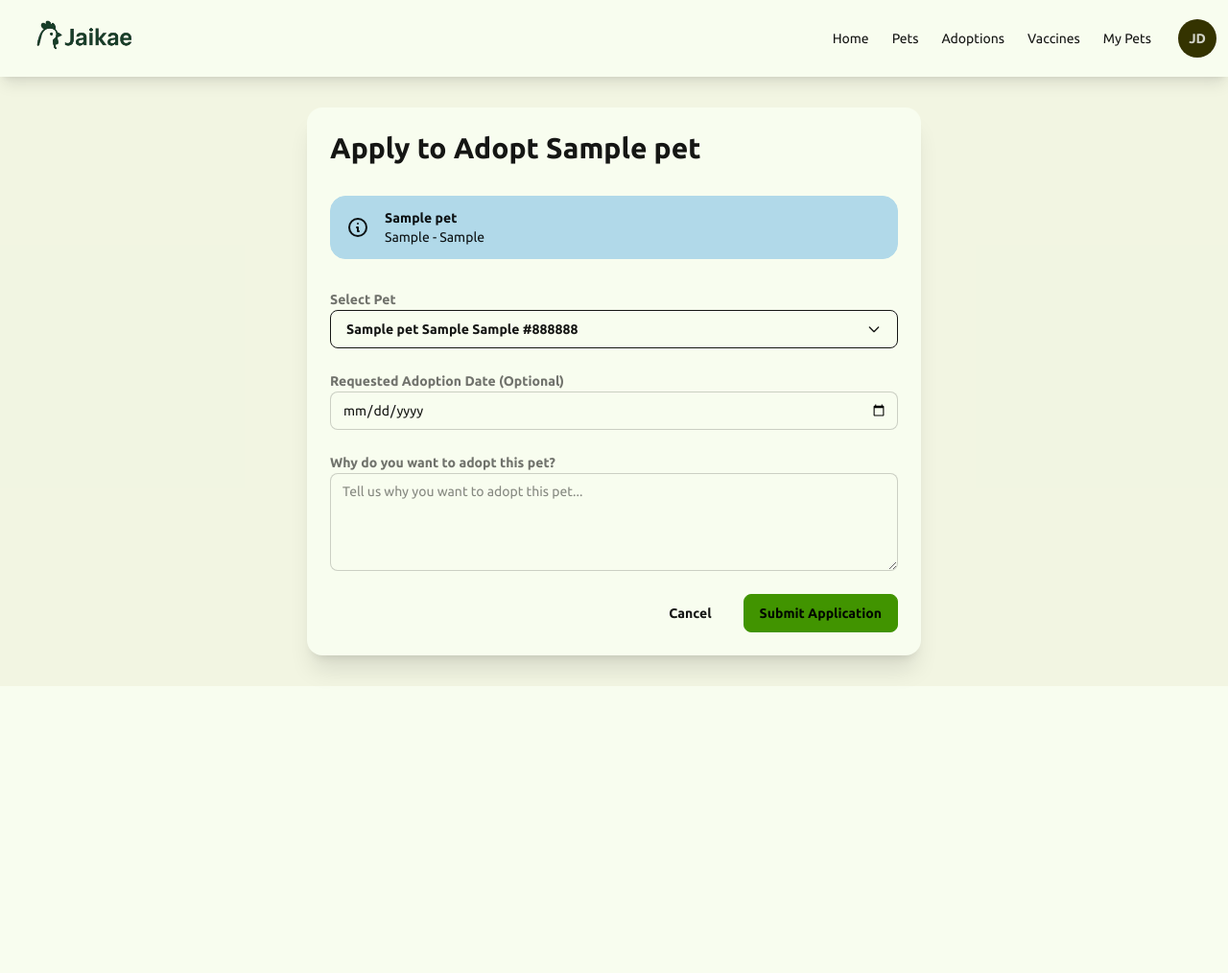
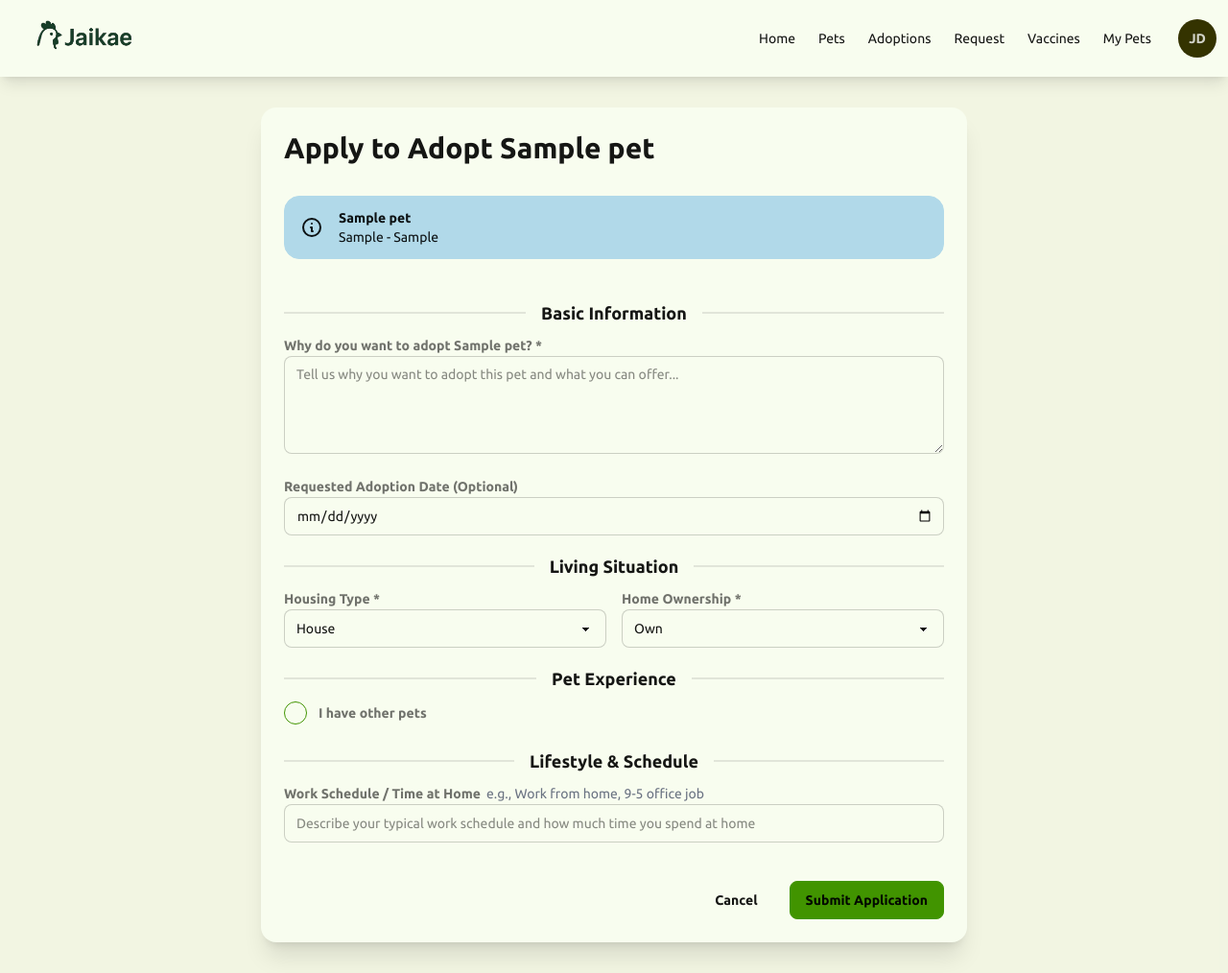
Before and after one commit to ExxiDauS/Jaikae, a Django app: page /adoptions/apply/1/ in a window 1280 px wide. Shown: the whole page at 96% size. Before the commit the page ends 715 px from the top, so only its background shows below. Run offline with Django 5.2, Linux system fonts and the light colour scheme; a user stored in the database is signed in; tables that the repository leaves empty hold one stand-in row (values such as "Sample post"); some libraries are stand-ins or nearby versions.

Commit message:
feat: Changes how adoption workflow work.

```diff
--- a/adoptions/forms.py
+++ b/adoptions/forms.py
@@ -6,7 +6,21 @@ from pets.models import Pet
 class AdoptionApplicationForm(forms.ModelForm):
     class Meta:
         model = AdoptionApplication
-        fields = ["pet", "notes", "requested_date"]
+        fields = [
+            "pet",
+            "notes",
+            "requested_date",
+            "housing_type",
+            "home_ownership",
+            "has_other_pets",
+            "other_pets_details",
+            "work_schedule",
+        ]
+        widgets = {
+            "notes": forms.Textarea(attrs={"rows": 4}),
+            "other_pets_details": forms.Textarea(attrs={"rows": 3}),
+            "requested_date": forms.DateInput(attrs={"type": "date"}),
+        }
 
     def __init__(self, *args, pet_id=None, **kwargs):
         super().__init__(*args, **kwargs)
@@ -16,3 +30,8 @@ class AdoptionApplicationForm(forms.ModelForm):
         if pet_id:
             self.fields["pet"].initial = pet_id
             self.fields["pet"].disabled = True
+
+        # Make certain fields required
+        self.fields["notes"].required = True
+        self.fields["housing_type"].required = True
+        self.fields["home_ownership"].required = True
--- a/adoptions/urls.py
+++ b/adoptions/urls.py
@@ -2,7 +2,6 @@ from django.urls import path
 from . import views
 
 urlpatterns = [
-    path("apply/", views.apply_for_adoption, name="apply_adoption"),
     path("apply/<int:pet_id>/", views.apply_for_adoption, name="apply_adoption_pet"),
     path("my-applications/", views.my_applications, name="my_applications"),
     path("manage/", views.manage_applications, name="manage_applications"),
--- a/adoptions/views.py
+++ b/adoptions/views.py
@@ -4,6 +4,7 @@ from django.contrib import messages
 from .models import AdoptionApplication
 from .forms import AdoptionApplicationForm
 from pets.models import Pet
+from users.models import User
 
 
 @login_required
@@ -17,11 +18,12 @@ def apply_for_adoption(request, pet_id=None):
 
         if form.is_valid():
             application = form.save(commit=False)
-            application.user = request.user
+            custom_user = User.objects.get(id=request.user.id)
+            application.user = custom_user
 
             # Check duplicate
             if AdoptionApplication.objects.filter(
-                user=request.user, pet=application.pet, status="Pending"
+                user=custom_user, pet=application.pet, status="Pending"
             ).exists():
                 messages.warning(
                     request, "You already have a pending application for this pet."
@@ -46,8 +48,9 @@ def apply_for_adoption(request, pet_id=None):
 
 @login_required
 def my_applications(request):
+    custom_user = User.objects.get(id=request.user.id)
     applications = (
-        AdoptionApplication.objects.filter(user=request.user)
+        AdoptionApplication.objects.filter(user=custom_user)
         .select_related("pet")
         .order_by("-created_at")
     )
@@ -63,18 +66,16 @@ def my_applications(request):
 
 @login_required
 def manage_applications(request):
-    # Get applications for pets owned by current user
-    applications = (
-        AdoptionApplication.objects.filter(pet__owner=request.user)
-        .select_related("pet", "user")
-        .order_by("-created_at")
-    )
+    custom_user = User.objects.get(id=request.user.id)
+    my_pet = Pet.objects.filter(user=custom_user)
+    my_applications = AdoptionApplication.objects.filter(pet__in=my_pet)
+    print(request.user.id, custom_user.first_name)
 
     return render(
         request,
         "adoptions/manage_applications.html",
         {
-            "applications": applications,
+            "applications": my_applications,
         },
     )
 
@@ -133,7 +134,8 @@ def reject_application(request, pk):
 
 @login_required
 def adoption_application_detail(request, pk):
-    application = get_object_or_404(AdoptionApplication, id=pk, user=request.user)
+    custom_user = User.objects.get(id=request.user.id)
+    application = get_object_or_404(AdoptionApplication, id=pk, user=custom_user)
 
     context = {
         "application": application,
--- a/static/css/output.css
+++ b/static/css/output.css
@@ -8,13 +8,13 @@
     --font-mono: ui-monospace, SFMono-Regular, Menlo, Monaco, Consolas, 'Liberation Mono', 'Courier New',
     monospace;
     --color-red-600: oklch(57.7% 0.245 27.325);
+    --color-green-200: oklch(92.5% 0.084 155.995);
     --color-gray-500: oklch(55.1% 0.027 264.364);
     --color-black: #000;
     --color-white: #fff;
     --spacing: 0.25rem;
     --container-md: 28rem;
     --container-lg: 32rem;
-    --container-2xl: 42rem;
     --container-3xl: 48rem;
     --container-4xl: 56rem;
     --container-6xl: 72rem;
@@ -1207,14 +1207,6 @@
         top: auto;
         bottom: calc(0.25rem * 0);
       }
-    }
-  }
-  .dropdown-bottom {
-    --anchor-v: bottom;
-    .dropdown-content {
-      top: 100%;
-      bottom: auto;
-      transform-origin: top;
     }
   }
   .top-2 {
@@ -1842,9 +1834,6 @@
   .h-full {
     height: 100%;
   }
-  .max-h-60 {
-    max-height: calc(var(--spacing) * 60);
-  }
   .max-h-screen {
     max-height: 100vh;
   }
@@ -1887,9 +1876,6 @@
   .w-full {
     width: 100%;
   }
-  .max-w-2xl {
-    max-width: var(--container-2xl);
-  }
   .max-w-3xl {
     max-width: var(--container-3xl);
   }
@@ -1952,6 +1938,9 @@
   }
   .justify-end {
     justify-content: flex-end;
+  }
+  .justify-start {
+    justify-content: flex-start;
   }
   .gap-2 {
     gap: calc(var(--spacing) * 2);
@@ -2013,9 +2002,6 @@
       margin-inline-start: calc(calc(var(--spacing) * 3) * var(--tw-space-x-reverse));
       margin-inline-end: calc(calc(var(--spacing) * 3) * calc(1 - var(--tw-space-x-reverse)));
     }
-  }
-  .overflow-auto {
-    overflow: auto;
   }
   .overflow-hidden {
     overflow: hidden;
@@ -2081,6 +2067,12 @@
     border-bottom-style: var(--tw-border-style);
     border-bottom-width: 1px;
   }
+  .badge-ghost {
+    border-color: var(--color-base-200);
+    background-color: var(--color-base-200);
+    color: var(--color-base-content);
+    background-image: none;
+  }
   .alert-error {
     border-color: var(--color-error);
     color: var(--color-error-content);
@@ -2122,9 +2114,6 @@
   .bg-primary {
     background-color: var(--color-primary);
   }
-  .bg-red-600 {
-    background-color: var(--color-red-600);
-  }
   .bg-warning\/20 {
     background-color: var(--color-warning);
     @supports (color: color-mix(in lab, red, red)) {
@@ -2200,9 +2189,6 @@
       --size: calc(var(--size-selector, 0.25rem) * 5);
     }
   }
-  .p-2 {
-    padding: calc(var(--spacing) * 2);
-  }
   .p-4 {
     padding: calc(var(--spacing) * 4);
   }
@@ -2307,6 +2293,10 @@
   }
   .whitespace-pre-wrap {
     white-space: pre-wrap;
+  }
+  .checkbox-primary {
+    color: var(--color-primary-content);
+    --input-color: var(--color-primary);
   }
   .text-base-100 {
     color: var(--color-base-100);
@@ -2550,6 +2540,16 @@
     &:hover {
       @media (hover: hover) {
         background-color: var(--color-base-200);
+      }
+    }
+  }
+  .hover\:bg-green-200\/85 {
+    &:hover {
+      @media (hover: hover) {
+        background-color: color-mix(in srgb, oklch(92.5% 0.084 155.995) 85%, transparent);
+        @supports (color: color-mix(in lab, red, red)) {
+          background-color: color-mix(in oklab, var(--color-green-200) 85%, transparent);
+        }
       }
     }
   }
--- a/templates/adoptions/apply.html
+++ b/templates/adoptions/apply.html
@@ -4,18 +4,13 @@
 {% block title %}Apply for Adoption{% endblock %}
 
 {% block content %}
-<div class="container mx-auto px-4 py-8 max-w-2xl">
+<div class="container mx-auto px-4 py-8 max-w-3xl">
   <div class="card bg-base-100 shadow-xl">
     <div class="card-body">
       <h2 class="card-title text-3xl mb-6">
-        {% if pet %}
-          Apply to Adopt {{ pet.name }}
-        {% else %}
-          Apply for Adoption
-        {% endif %}
+        Apply to Adopt {{ pet.name }}
       </h2>
 
-      {% if pet %}
       <div class="alert alert-info mb-6">
         <svg xmlns="http://www.w3.org/2000/svg" fill="none" viewBox="0 0 24 24" class="stroke-current shrink-0 w-6 h-6">
           <path stroke-linecap="round" stroke-linejoin="round" stroke-width="2" d="M13 16h-1v-4h-1m1-4h.01M21 12a9 9 0 11-18 0 9 9 0 0118 0z"></path>
@@ -25,50 +20,27 @@
           <p class="text-sm">{{ pet.species }} - {{ pet.breed }}</p>
         </div>
       </div>
-      {% endif %}
 
       <form method="post" class="space-y-6">
         {% csrf_token %}
 
+        <!-- Hidden pet field -->
+        <input type="hidden" name="pet" value="{{ pet.id }}">
+
+        <!-- Basic Information Section -->
+        <div class="divider text-lg font-semibold">Basic Information</div>
+
         <div class="form-control">
           <label class="label">
-            <span class="label-text font-semibold">Select Pet</span>
+            <span class="label-text font-semibold">
+              Why do you want to adopt {{ pet.name }}? *
+            </span>
           </label>
-          <div class="dropdown dropdown-bottom w-full">
-            <div tabindex="0" role="button" class="btn btn-outline w-full justify-between">
-              <span id="selected-pet-text">
-                {% if form.pet.value %}
-                  {% for choice in form.pet.field.choices %}
-                    {% if choice.0 == form.pet.value %}
-                      {{ choice.1 }}
-                    {% endif %}
-                  {% endfor %}
-                {% else %}
-                  Choose a pet...
-                {% endif %}
-              </span>
-              <svg class="w-4 h-4" fill="none" stroke="currentColor" viewBox="0 0 24 24">
-                <path stroke-linecap="round" stroke-linejoin="round" stroke-width="2" d="M19 9l-7 7-7-7"></path>
-              </svg>
-            </div>
-            <ul tabindex="0" class="dropdown-content z-[1] menu p-2 shadow bg-base-100 rounded-box w-full mt-2 max-h-60 overflow-auto">
-              {% for choice in form.pet.field.choices %}
-                {% if choice.0 %}
-                  <li>
-                    <a onclick="selectPet('{{ choice.0 }}', '{{ choice.1|escapejs }}')">
-                      {{ choice.1 }}
-                    </a>
-                  </li>
-                {% endif %}
-              {% endfor %}
-            </ul>
-          </div>
-          <!-- Hidden select for form submission -->
-          {% render_field form.pet class="hidden" id="pet-select" %}
-          {% if form.pet.errors %}
+          {% render_field form.notes rows="4" placeholder="Tell us why you want to adopt this pet and what you can offer..." class="textarea textarea-bordered w-full" %}
+          {% if form.notes.errors %}
             <label class="label">
               <span class="label-text-alt text-error">
-                {{ form.pet.errors.0 }}
+                {{ form.notes.errors.0 }}
               </span>
             </label>
           {% endif %}
@@ -90,24 +62,102 @@
           {% endif %}
         </div>
 
+        <!-- Living Situation Section -->
+        <div class="divider text-lg font-semibold">Living Situation</div>
+
+        <div class="grid grid-cols-1 md:grid-cols-2 gap-4">
+          <div class="form-control">
+            <label class="label">
+              <span class="label-text font-semibold">Housing Type *</span>
+            </label>
+            {% render_field form.housing_type class="select select-bordered w-full" %}
+            {% if form.housing_type.errors %}
+              <label class="label">
+                <span class="label-text-alt text-error">
+                  {{ form.housing_type.errors.0 }}
+                </span>
+              </label>
+            {% endif %}
+          </div>
+
+          <div class="form-control">
+            <label class="label">
+              <span class="label-text font-semibold">Home Ownership *</span>
+            </label>
+            {% render_field form.home_ownership class="select select-bordered w-full" %}
+            {% if form.home_ownership.errors %}
+              <label class="label">
+                <span class="label-text-alt text-error">
+                  {{ form.home_ownership.errors.0 }}
+                </span>
+              </label>
+            {% endif %}
+          </div>
+        </div>
+
+        <!-- Pet Experience Section -->
+        <div class="divider text-lg font-semibold">Pet Experience</div>
+
         <div class="form-control">
-          <label class="label">
+          <label class="label cursor-pointer justify-start gap-3">
+            {% render_field form.has_other_pets class="checkbox checkbox-primary" %}
             <span class="label-text font-semibold">
-              Why do you want to adopt this pet?
+              I have other pets
             </span>
           </label>
-          {% render_field form.notes rows="4" placeholder="Tell us why you want to adopt this pet..." class="textarea textarea-bordered w-full" %}
-          {% if form.notes.errors %}
+          {% if form.has_other_pets.errors %}
             <label class="label">
               <span class="label-text-alt text-error">
-                {{ form.notes.errors.0 }}
+                {{ form.has_other_pets.errors.0 }}
               </span>
             </label>
           {% endif %}
         </div>
 
-        <div class="card-actions justify-end gap-4">
-          <a href="{% url 'my_applications' %}"
+        <div class="form-control" id="other-pets-details">
+          <label class="label">
+            <span class="label-text font-semibold">
+              Other Pets Details
+            </span>
+            <span class="label-text-alt text-gray-500">
+              List species, breed, age, vaccination status
+            </span>
+          </label>
+          {% render_field form.other_pets_details rows="3" placeholder="e.g., Dog - Golden Retriever, 5 years old, fully vaccinated" class="textarea textarea-bordered w-full" %}
+          {% if form.other_pets_details.errors %}
+            <label class="label">
+              <span class="label-text-alt text-error">
+                {{ form.other_pets_details.errors.0 }}
+              </span>
+            </label>
+          {% endif %}
+        </div>
+
+        <!-- Lifestyle Section -->
+        <div class="divider text-lg font-semibold">Lifestyle & Schedule</div>
+
+        <div class="form-control">
+          <label class="label">
+            <span class="label-text font-semibold">
+              Work Schedule / Time at Home
+            </span>
+            <span class="label-text-alt text-gray-500">
+              e.g., Work from home, 9-5 office job
+            </span>
+          </label>
+          {% render_field form.work_schedule placeholder="Describe your typical work schedule and how much time you spend at home" class="input input-bordered w-full" %}
+          {% if form.work_schedule.errors %}
+            <label class="label">
+              <span class="label-text-alt text-error">
+                {{ form.work_schedule.errors.0 }}
+              </span>
+            </label>
+          {% endif %}
+        </div>
+
+        <!-- Form Actions -->
+        <div class="card-actions justify-end gap-4 pt-4">
+          <a href="{% url 'pet_detail' pet.id %}"
              class="btn btn-ghost">
             Cancel
           </a>
@@ -121,11 +171,24 @@
 </div>
 
 <script>
-  function selectPet(value, text) {
-    document.getElementById('selected-pet-text').textContent = text;
-    document.getElementById('pet-select').value = value;
-    // Close dropdown by removing focus
-    document.activeElement.blur();
-  }
+  // Show/hide other pets details based on checkbox
+  document.addEventListener('DOMContentLoaded', function() {
+    const hasOtherPetsCheckbox = document.querySelector('input[name="has_other_pets"]');
+    const otherPetsDetails = document.getElementById('other-pets-details');
+
+    function toggleOtherPetsDetails() {
+      if (hasOtherPetsCheckbox.checked) {
+        otherPetsDetails.style.display = 'block';
+      } else {
+        otherPetsDetails.style.display = 'none';
+      }
+    }
+
+    // Initial state
+    toggleOtherPetsDetails();
+
+    // Listen for changes
+    hasOtherPetsCheckbox.addEventListener('change', toggleOtherPetsDetails);
+  });
 </script>
 {% endblock %}
--- a/templates/nav.html
+++ b/templates/nav.html
@@ -34,7 +34,7 @@
               <a class="text-lg" href="{% url 'pets' %}">Pets</a>
             </li>
             <li class="border-b border-black">
-              <a class="text-lg" href="/adoptions/">Adoptions</a>
+              <a class="text-lg" href="{% url 'my_applications' %}">Adoptions</a>
             </li>
             <li class="border-b border-black">
               <a class="text-lg" href="/vaccines/">Vaccines</a>
@@ -89,7 +89,10 @@
             <a href="{% url 'pets' %}">Pets</a>
           </li>
           <li>
-            <a href="/adoptions/">Adoptions</a>
+            <a href="{% url 'my_applications' %}">Adoptions</a>
+          </li>
+          <li>
+            <a href="{% url 'manage_applications' %}">Request</a>
           </li>
           <li>
             <a href="/vaccines/">Vaccines</a>
```
Also changed, not shown: adoptions/models.py (+48 -5 lines), templates/adoptions/application_detail.html (+80 -5 lines), templates/adoptions/my_applications.html (+5 -5 lines), templates/pets/pet_detail.html (added, +9 -0 lines), adoptions/migrations/0003_adoptionapplication_has_other_pets_and_more.py (added), adoptions/migrations/0004_alter_adoptionapplication_user.py (added).
